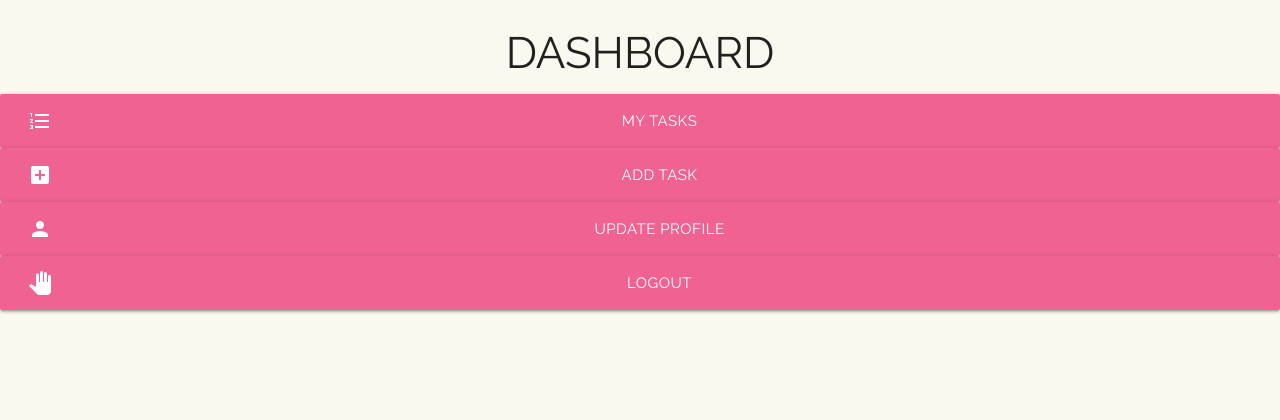
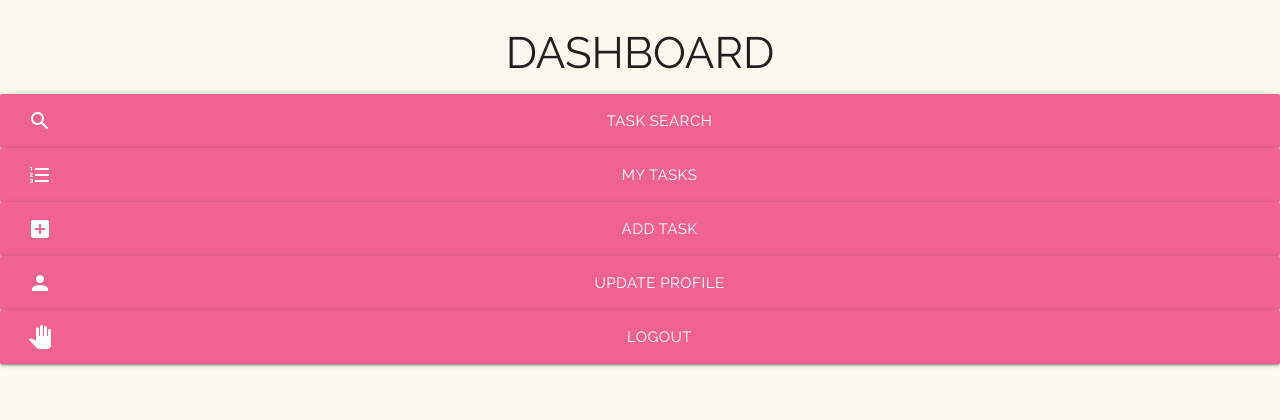
Before and after one commit to NaoiseGaffney/ElderCareSupreme, a Django app: page /dashboard/ in a window 1280 px wide. Shown: the part 87-507 px from the top of the page. Run offline with Django 3.2, Linux system fonts and the light colour scheme; a user stored in the database is signed in; tables that the repository leaves empty hold one stand-in row (values such as "Sample post"); some libraries are stand-ins or nearby versions.

Commit message:
Add extra option search task if user is an aider

```diff
--- a/src/templates/dashboard/dashboard.html
+++ b/src/templates/dashboard/dashboard.html
@@ -8,6 +8,9 @@
 {% include 'partials/_messages.html' %}
 
 <h3 class="center-align">DASHBOARD</h3>
+{% if user_profile.0.is_aider == True %}
+  <a href="{% url 'search_task' %}" class="waves-effect waves-light btn-large pink lighten-2"><i class="material-icons left">search</i>Task Search</a>
+{% endif %}
 <a href="{% url 'task_list' %}" class="waves-effect waves-light btn-large pink lighten-2"><i class="material-icons left">format_list_numbered</i>My Tasks</a>
 <a href="{% url 'create_task' %}" class="waves-effect waves-light btn-large pink lighten-2"><i class="material-icons left">add_box</i>Add Task</a>
 <a href="{% url 'update_user_profile' user.id %}" class="waves-effect waves-light btn-large pink lighten-2"><i class="material-icons left">person</i>Update Profile</a>
```
